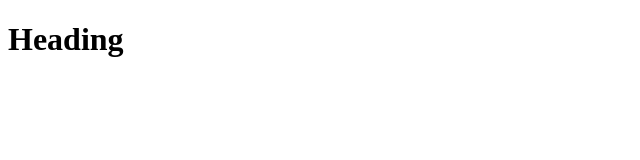
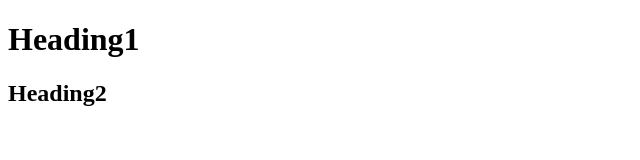
Before and after one commit to Poojachalla/Sample, a plain HTML site: page index.html in a window 1280 px wide. Shown: the whole page, without its empty margins (0-640 px from the left). Drawn offline with Linux system fonts and the light colour scheme.

Commit message:
Few more changes are done

```diff
--- a/index.html
+++ b/index.html
@@ -1,6 +1,7 @@
 <!DOCTYPE html>
 <html>
 <body>
-  <h1>Heading</h1>
+  <h1>Heading1</h1>
+  <h2>Heading2</h2>
 </body>
 </html>
```
Also changed, not shown: 1 other file.
